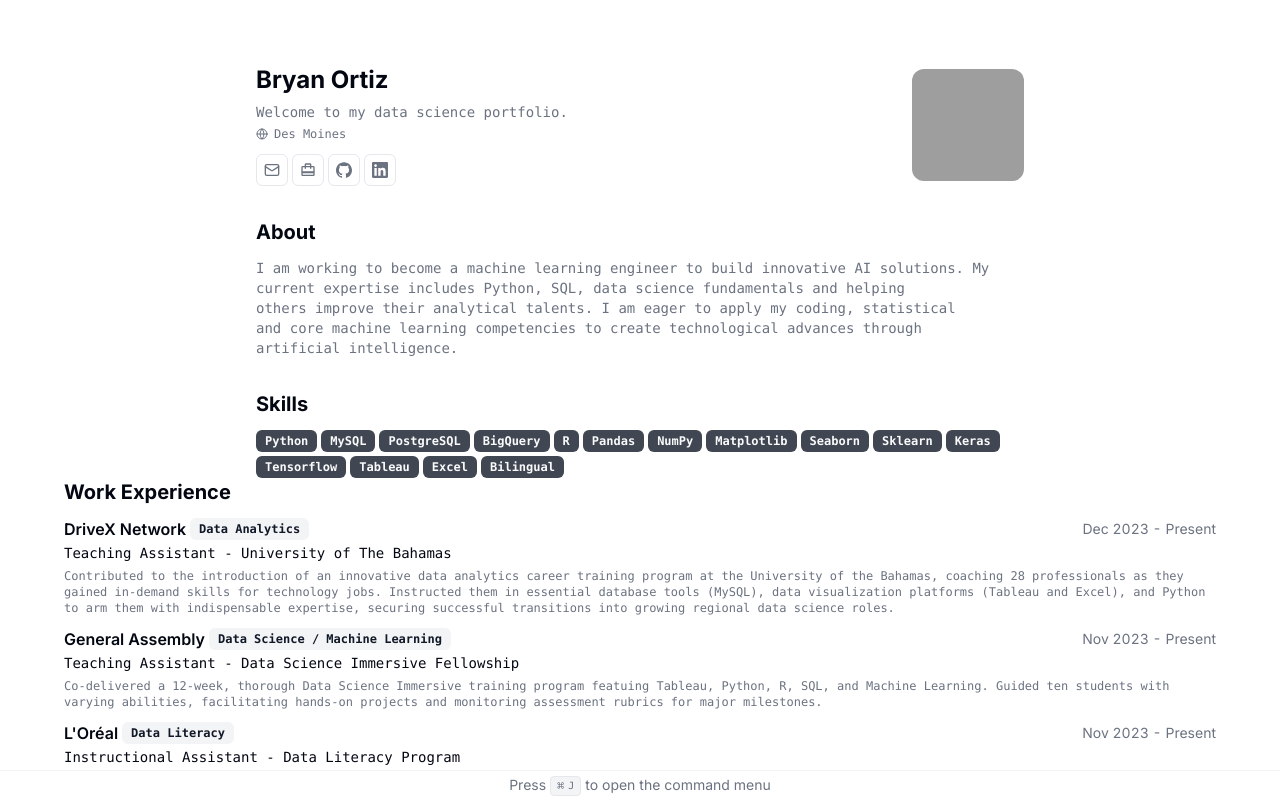
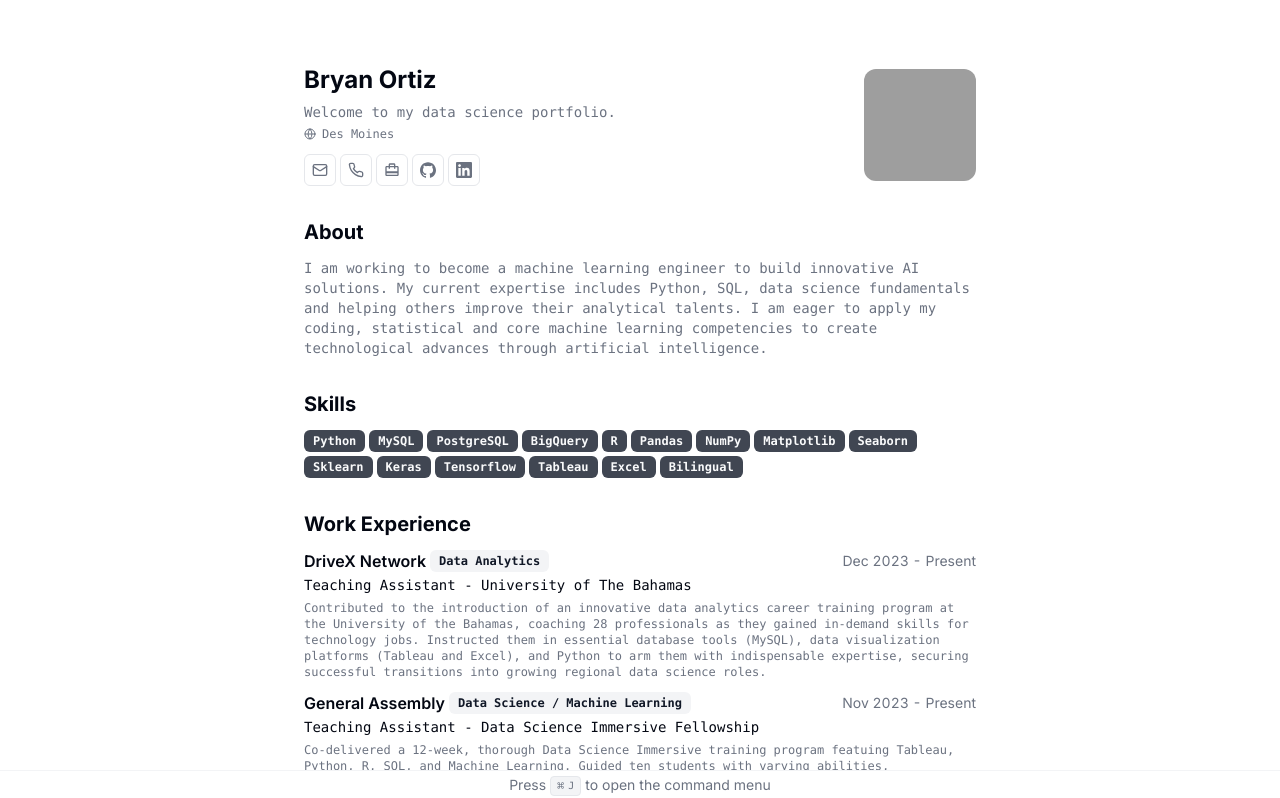
Before and after one commit to bryan-ortiz0/resume-nextjs, a Next.js app: page / in a window 1280 px wide. Shown: the top 798 px of the page. Built offline with nearby package versions, Linux system fonts and the light colour scheme; grey boxes are pictures that could not be loaded.

Commit message:
another attempt

```diff
--- a/src/app/page.tsx
+++ b/src/app/page.tsx
@@ -1,15 +1,15 @@
-import { Avatar, AvatarFallback, AvatarImage } from "../components/ui/avatar";
-import { Card, CardHeader, CardContent } from "../components/ui/card";
-import { Badge } from "../components/ui/badge";
-import { CommandMenu } from "../components/command-menu";
+import { Avatar, AvatarFallback, AvatarImage } from "@/components/ui/avatar";
+import { Card, CardHeader, CardContent } from "@/components/ui/card";
+import { Badge } from "@/components/ui/badge";
+import { CommandMenu } from "@/components/command-menu";
 import { Metadata } from "next";
-import { Section } from "../components/ui/section";
+import { Section } from "@/components/ui/section";
 import { GlobeIcon, MailIcon, PhoneIcon } from "lucide-react";
-import { Button } from "../components/ui/button";
-import { RESUME_DATA } from "../data/resume-data";
-import { ProjectCard } from "../components/project-card";
+import { Button } from "@/components/ui/button";
+import { RESUME_DATA } from "@/data/resume-data";
+import { ProjectCard } from "@/components/project-card";
 
-export const metadata = {
+export const metadata: Metadata = {
   title: `${RESUME_DATA.name} | ${RESUME_DATA.about}`,
   description: RESUME_DATA.summary,
 };
@@ -17,7 +17,7 @@ export const metadata = {
 export default function Page() {
   return (
     <main className="container relative mx-auto scroll-my-12 overflow-auto p-4 print:p-12 md:p-16">
-      <section className="mx-auto w-full max-w-3xl space-y-8 bg-white print:space-y-6">
+      <section className="mx-auto w-full max-w-2xl space-y-8 bg-white print:space-y-6">
         <div className="flex items-center justify-between">
           <div className="flex-1 space-y-1.5">
             <h1 className="text-2xl font-bold">{RESUME_DATA.name}</h1>
@@ -30,28 +30,45 @@ export default function Page() {
                 href={RESUME_DATA.locationLink}
                 target="_blank"
               >
-                <GlobeIcon className="h-3 w-3" />
+                <GlobeIcon className="size-3" />
                 {RESUME_DATA.location}
               </a>
             </p>
             <div className="flex gap-x-1 pt-1 font-mono text-sm text-muted-foreground print:hidden">
               {RESUME_DATA.contact.email ? (
-                <a href={`mailto:${RESUME_DATA.contact.email}`}>
-                  <Button className="h-8 w-8" variant="outline" size="icon">
-                    <MailIcon className="h-4 w-4" />
-                  </Button>
-                </a>
+                <Button
+                  className="size-8"
+                  variant="outline"
+                  size="icon"
+                  asChild
+                >
+                  <a href={`mailto:${RESUME_DATA.contact.email}`}>
+                    <MailIcon className="size-4" />
+                  </a>
+                </Button>
               ) : null}
-
+              {RESUME_DATA.contact.tel ? (
+                <Button
+                  className="size-8"
+                  variant="outline"
+                  size="icon"
+                  asChild
+                >
+                  <a href={`tel:${RESUME_DATA.contact.tel}`}>
+                    <PhoneIcon className="size-4" />
+                  </a>
+                </Button>
+              ) : null}
               {RESUME_DATA.contact.social.map((social) => (
                 <Button
                   key={social.name}
-                  className="h-8 w-8"
+                  className="size-8"
                   variant="outline"
                   size="icon"
+                  asChild
                 >
                   <a href={social.url}>
-                    <social.icon className="h-4 w-4" />
+                    <social.icon className="size-4" />
                   </a>
                 </Button>
               ))}
@@ -62,10 +79,15 @@ export default function Page() {
                   <span className="underline">{RESUME_DATA.contact.email}</span>
                 </a>
               ) : null}
+              {RESUME_DATA.contact.tel ? (
+                <a href={`tel:${RESUME_DATA.contact.tel}`}>
+                  <span className="underline">{RESUME_DATA.contact.tel}</span>
+                </a>
+              ) : null}
             </div>
           </div>
 
-          <Avatar className="h-28 w-28">
+          <Avatar className="size-28">
             <AvatarImage alt={RESUME_DATA.name} src={RESUME_DATA.avatarUrl} />
             <AvatarFallback>{RESUME_DATA.initials}</AvatarFallback>
           </Avatar>
@@ -85,7 +107,6 @@ export default function Page() {
             })}
           </div>
         </Section>
-      </section>
 
         <Section>
           <h2 className="text-xl font-bold">Work Experience</h2>
@@ -130,7 +151,7 @@ export default function Page() {
 
         <Section className="print-force-new-page scroll-mb-16">
           <h2 className="text-xl font-bold">Projects</h2>
-          <div className="-mx-3 grid grid-cols-1 gap-3 print:grid-cols-1 print:gap-2 md:grid-cols-1 lg:grid-cols-1">
+          <div className="-mx-3 grid grid-cols-1 gap-3 print:grid-cols-1 print:gap-2 md:grid-cols-2 lg:grid-cols-3">
             {RESUME_DATA.projects.map((project) => {
               return (
                 <ProjectCard
@@ -144,6 +165,7 @@ export default function Page() {
             })}
           </div>
         </Section>
+
         <Section>
           <h2 className="text-xl font-bold">Education</h2>
           {RESUME_DATA.education.map((education) => {
@@ -164,9 +186,9 @@ export default function Page() {
             );
           })}
         </Section>
+      </section>
 
-
-       <CommandMenu
+      <CommandMenu
         links={[
           ...RESUME_DATA.contact.social.map((socialMediaLink) => ({
             url: socialMediaLink.url,
```
Also changed, not shown: src/app/.ipynb_checkpoints/page-checkpoint.tsx.
